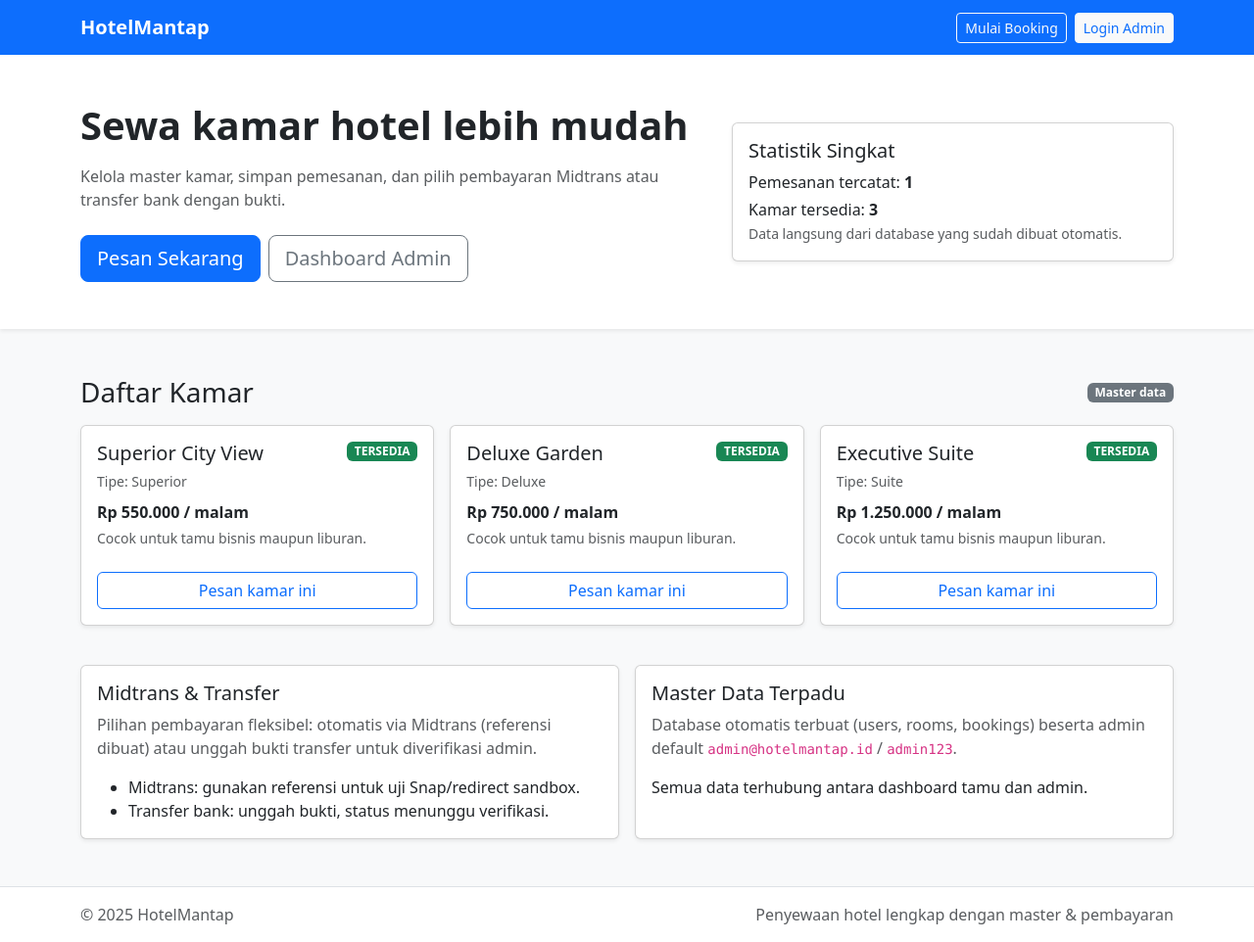
After one commit to maull7/hotel-, a PHP site: page / in a window 1280 px wide. The commit adds this page. Shown: the whole page at 98% size. Run offline with PHP 8.4, Linux system fonts and the light colour scheme; data comes from the database, SQL or seed files in the repository; both versions use the stored data as it was after the commit; tables that the repository leaves empty or names only in its code hold one stand-in row (values such as "Sample post").

Commit message:
Add hotel booking flows with payment options

```diff
--- a/db.php
+++ b/db.php
@@ -12,6 +12,17 @@ if (!$koneksi) {
 
 function ensure_schema(mysqli $conn): void
 {
+    $conn->query(
+        "CREATE TABLE IF NOT EXISTS users (
+            id INT AUTO_INCREMENT PRIMARY KEY,
+            nama VARCHAR(100) NOT NULL,
+            email VARCHAR(120) NOT NULL UNIQUE,
+            password VARCHAR(255) NOT NULL,
+            role ENUM('admin','user') DEFAULT 'user',
+            created_at TIMESTAMP DEFAULT CURRENT_TIMESTAMP
+        ) ENGINE=InnoDB DEFAULT CHARSET=utf8mb4"
+    );
+
     $conn->query(
         "CREATE TABLE IF NOT EXISTS rooms (
             id INT AUTO_INCREMENT PRIMARY KEY,
@@ -43,6 +54,20 @@ function ensure_schema(mysqli $conn): void
         ) ENGINE=InnoDB DEFAULT CHARSET=utf8mb4"
     );
 
+    $uploadDir = __DIR__ . '/uploads/payments';
+    if (!is_dir($uploadDir)) {
+        mkdir($uploadDir, 0777, true);
+    }
+
+    $adminCheck = $conn->query("SELECT id FROM users WHERE role = 'admin' LIMIT 1");
+    if ($adminCheck && $adminCheck->num_rows === 0) {
+        $defaultPassword = password_hash('admin123', PASSWORD_DEFAULT);
+        $stmt = $conn->prepare("INSERT INTO users (nama, email, password, role) VALUES ('Administrator', 'admin@hotelmantap.id', ?, 'admin')");
+        $stmt->bind_param('s', $defaultPassword);
+        $stmt->execute();
+        $stmt->close();
+    }
+
     $existingRooms = $conn->query("SELECT COUNT(*) AS total FROM rooms");
     if ($existingRooms && ($row = $existingRooms->fetch_assoc()) && (int)$row['total'] === 0) {
         $stmt = $conn->prepare(
--- /dev/null
+++ b/index.php
@@ -0,0 +1,117 @@
+<?php
+require_once __DIR__ . '/db.php';
+ensure_schema($koneksi);
+
+$roomResult = $koneksi->query("SELECT * FROM rooms ORDER BY created_at DESC");
+$rooms = $roomResult ? $roomResult->fetch_all(MYSQLI_ASSOC) : [];
+$bookingStat = $koneksi->query("SELECT COUNT(*) AS total FROM bookings")->fetch_assoc()['total'] ?? 0;
+$availableStat = $koneksi->query("SELECT COUNT(*) AS total FROM rooms WHERE status='tersedia'")->fetch_assoc()['total'] ?? 0;
+?>
+<!DOCTYPE html>
+<html lang="id">
+<head>
+    <meta charset="UTF-8">
+    <meta name="viewport" content="width=device-width, initial-scale=1.0">
+    <title>HotelMantap - Sewa Kamar & Pembayaran</title>
+    <link href="https://cdn.jsdelivr.net/npm/bootstrap@5.3.3/dist/css/bootstrap.min.css" rel="stylesheet">
+</head>
+<body class="bg-light">
+<nav class="navbar navbar-expand-lg navbar-dark bg-primary">
+    <div class="container">
+        <a class="navbar-brand fw-bold" href="#">HotelMantap</a>
+        <div class="d-flex gap-2">
+            <a href="user/user_dashboard.php" class="btn btn-outline-light btn-sm">Mulai Booking</a>
+            <a href="login.php" class="btn btn-light btn-sm text-primary">Login Admin</a>
+        </div>
+    </div>
+</nav>
+
+<header class="py-5 bg-white shadow-sm">
+    <div class="container">
+        <div class="row align-items-center g-4">
+            <div class="col-lg-7">
+                <h1 class="fw-bold mb-3">Sewa kamar hotel lebih mudah</h1>
+                <p class="text-muted mb-4">Kelola master kamar, simpan pemesanan, dan pilih pembayaran Midtrans atau transfer bank dengan bukti.</p>
+                <div class="d-flex gap-2">
+                    <a href="user/user_dashboard.php" class="btn btn-primary btn-lg">Pesan Sekarang</a>
+                    <a href="admin/dash.php" class="btn btn-outline-secondary btn-lg">Dashboard Admin</a>
+                </div>
+            </div>
+            <div class="col-lg-5">
+                <div class="card shadow-sm">
+                    <div class="card-body">
+                        <h5 class="mb-2">Statistik Singkat</h5>
+                        <p class="mb-1">Pemesanan tercatat: <strong><?= $bookingStat; ?></strong></p>
+                        <p class="mb-0">Kamar tersedia: <strong><?= $availableStat; ?></strong></p>
+                        <small class="text-muted">Data langsung dari database yang sudah dibuat otomatis.</small>
+                    </div>
+                </div>
+            </div>
+        </div>
+    </div>
+</header>
+
+<main class="container py-5">
+    <div class="d-flex justify-content-between align-items-center mb-3">
+        <h3 class="mb-0">Daftar Kamar</h3>
+        <span class="badge text-bg-secondary">Master data</span>
+    </div>
+    <div class="row g-3">
+        <?php if (count($rooms) === 0): ?>
+            <div class="col-12">
+                <div class="alert alert-info mb-0">Belum ada kamar. Tambahkan lewat menu admin &raquo; Master Kamar.</div>
+            </div>
+        <?php endif; ?>
+        <?php foreach ($rooms as $room): ?>
+            <div class="col-md-4">
+                <div class="card h-100 shadow-sm">
+                    <div class="card-body d-flex flex-column">
+                        <div class="d-flex justify-content-between align-items-start mb-2">
+                            <div>
+                                <h5 class="card-title mb-1"><?= htmlspecialchars($room['name']); ?></h5>
+                                <small class="text-muted">Tipe: <?= htmlspecialchars($room['type']); ?></small>
+                            </div>
+                            <span class="badge text-bg-<?= $room['status']==='tersedia' ? 'success' : 'warning'; ?> text-uppercase"><?= htmlspecialchars($room['status']); ?></span>
+                        </div>
+                        <p class="fw-bold mb-1">Rp <?= number_format($room['price'], 0, ',', '.'); ?> / malam</p>
+                        <p class="text-muted small mb-4">Cocok untuk tamu bisnis maupun liburan.</p>
+                        <a href="user/user_dashboard.php" class="btn btn-outline-primary mt-auto">Pesan kamar ini</a>
+                    </div>
+                </div>
+            </div>
+        <?php endforeach; ?>
+    </div>
+
+    <div class="row g-3 mt-4">
+        <div class="col-md-6">
+            <div class="card shadow-sm h-100">
+                <div class="card-body">
+                    <h5 class="card-title">Midtrans & Transfer</h5>
+                    <p class="text-muted">Pilihan pembayaran fleksibel: otomatis via Midtrans (referensi dibuat) atau unggah bukti transfer untuk diverifikasi admin.</p>
+                    <ul class="mb-0">
+                        <li>Midtrans: gunakan referensi untuk uji Snap/redirect sandbox.</li>
+                        <li>Transfer bank: unggah bukti, status menunggu verifikasi.</li>
+                    </ul>
+                </div>
+            </div>
+        </div>
+        <div class="col-md-6">
+            <div class="card shadow-sm h-100">
+                <div class="card-body">
+                    <h5 class="card-title">Master Data Terpadu</h5>
+                    <p class="text-muted">Database otomatis terbuat (users, rooms, bookings) beserta admin default <code>admin@hotelmantap.id</code> / <code>admin123</code>.</p>
+                    <p class="mb-0">Semua data terhubung antara dashboard tamu dan admin.</p>
+                </div>
+            </div>
+        </div>
+    </div>
+</main>
+
+<footer class="py-3 bg-white border-top">
+    <div class="container d-flex justify-content-between">
+        <span class="text-muted">&copy; <?= date('Y'); ?> HotelMantap</span>
+        <span class="text-muted">Penyewaan hotel lengkap dengan master & pembayaran</span>
+    </div>
+</footer>
+</body>
+</html>
```
Also changed, not shown: admin/data_pemesanan.php (+5 -3 lines), admin/data_pengguna.php (+14 -17 lines), daftar.php (+18 -12 lines), hotelmantap (1).sql (+45 -64 lines), login.php (+13 -9 lines), user/user_dashboard.php (+17 -4 lines), 1 other file.
